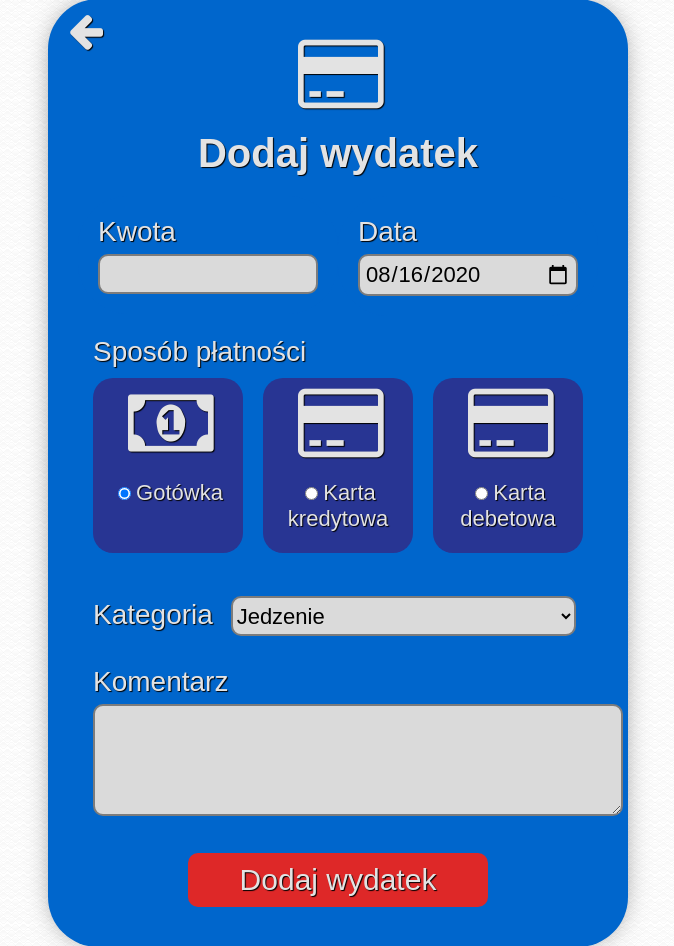
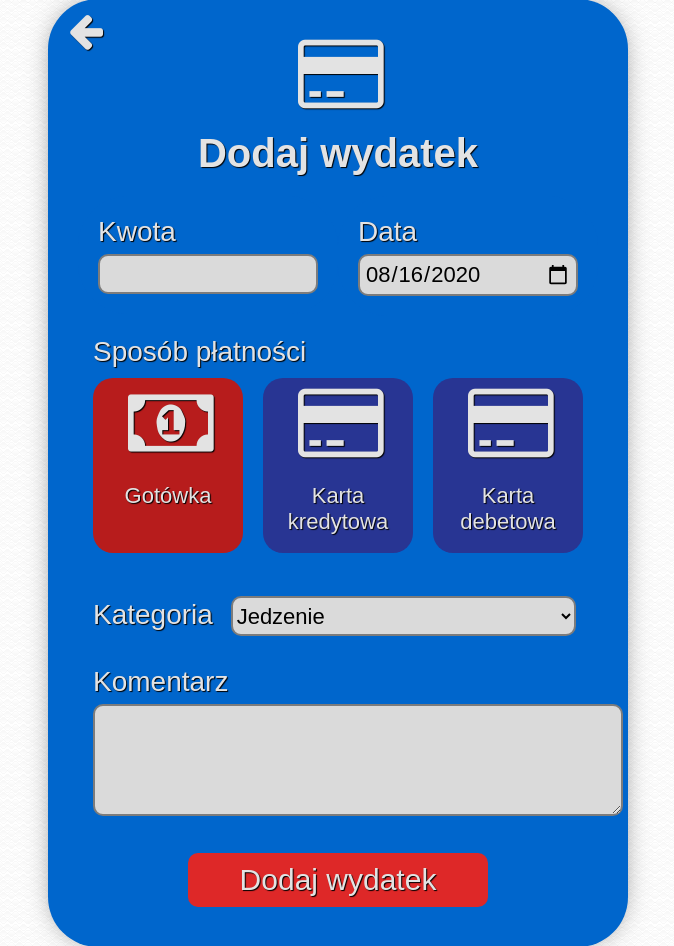
Before and after one commit to AgnJankowska/BudzetOsobisty, a PHP site: page /wydatek.html in a window 1280 px wide. Shown: the part 201-1147 px from the top of the page, without its empty margins (302-976 px from the left). Run offline with PHP 8.4, Linux system fonts and the light colour scheme; some web fonts are replaced.

Commit message:
small changes

```diff
--- a/script.js
+++ b/script.js
@@ -10,3 +10,21 @@ function setStartDate() {
 }
 
 document.getElementById("currentDate").value = setStartDate();
+
+function active1(){
+	document.getElementById("active1").style.background = "#b71c1c";
+	document.getElementById("active2").style.background = "#283593";
+	document.getElementById("active3").style.background = "#283593";
+}
+
+function active2(){
+	document.getElementById("active2").style.background = "#b71c1c";
+	document.getElementById("active1").style.background = "#283593";
+	document.getElementById("active3").style.background = "#283593";
+}
+
+function active3(){
+	document.getElementById("active3").style.background = "#b71c1c";
+	document.getElementById("active1").style.background = "#283593";
+	document.getElementById("active2").style.background = "#283593";
+}
--- a/style.css
+++ b/style.css
@@ -373,12 +373,24 @@ input[type=submit]:focus{
 	text-shadow:1px 1px 1px black;
 }
 
+.fontello2{
+	display: block;
+	font-size: 80px;
+	margin-bottom:0px;
+}
+
 .expence2a input[type=radio]{
-	margin-right:5px;
+	margin-bottom:0px;
+	margin-top:0px;
+	display:block;
+	opacity: 0;
+}
+
+.expence2 #active1{
+	background-color: #b71c1c;
 }
 
 .expence2a:hover{
-	background-color: #b71c1c;
 	-webkit-box-shadow: 0px 0px 24px 0px rgba(0,0,0,0.75);
 	-moz-box-shadow: 0px 0px 24px 0px rgba(0,0,0,0.75);
 	box-shadow: 0px 0px 24px 0px rgba(0,0,0,0.75);
--- a/wydatek.html
+++ b/wydatek.html
@@ -33,12 +33,13 @@
 				<div style="clear:both;"> </div>
 
 
-				<div class="expence2"> <div class="expence2b">Sposób płatności</div>
-					<label class="expence2a"><span class="fontello"><i class="icon-money"></i></span><input type="radio" name="payMethod" value="1r" checked/>Gotówka</label>
+				<div class="expence2">
+					<div class="expence2b">Sposób płatności</div>
+					<label class="expence2a" id="active1" onclick="active1()"><span class="fontello2"><i class="icon-money"></i></span><input type="radio" name="payMethod" value="1r" checked/>Gotówka</label>
 
-					<label class="expence2a"><span class="fontello"><i class="icon-credit-card"></i></span><input type="radio" name="payMethod" value="2"/>Karta kredytowa</label>
+					<label class="expence2a" id="active2" onclick="active2()"><span class="fontello2"><i class="icon-credit-card"></i></span><input type="radio" name="payMethod" value="2"/>Karta kredytowa</label>
 
-					<label class="expence2a"><span class="fontello"><i class="icon-credit-card"></i></span><input type="radio" name="payMethod" value="3"/>Karta debetowa</label>
+					<label class="expence2a" id="active3" onclick="active3()"><span class="fontello2"><i class="icon-credit-card"></i></span><input type="radio" name="payMethod" value="3"/>Karta debetowa</label>
 				</div>
 
 				<div class="expence3"><label>Kategoria
```
Also changed, not shown: other parts of style.css (+31 -1 lines), bilans.html (+6 -5 lines), script2.js (+12 -16 lines).
